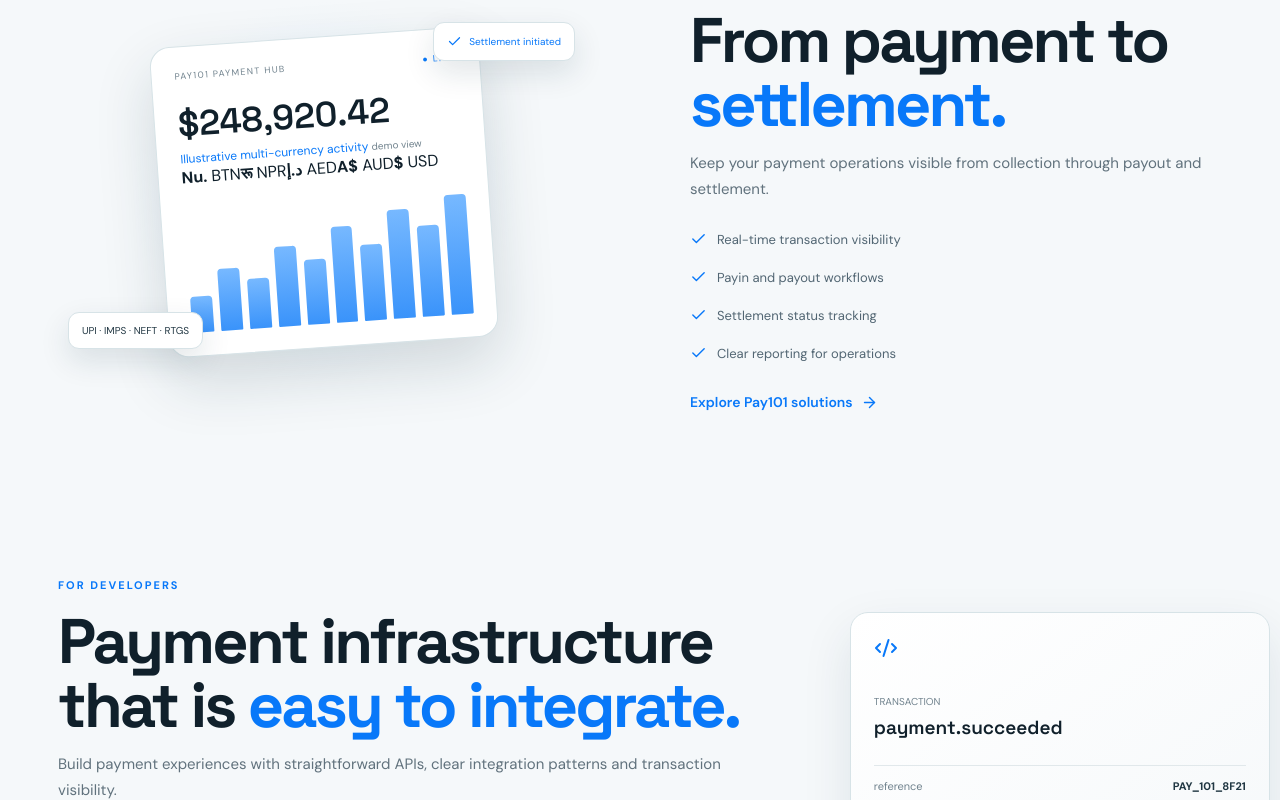
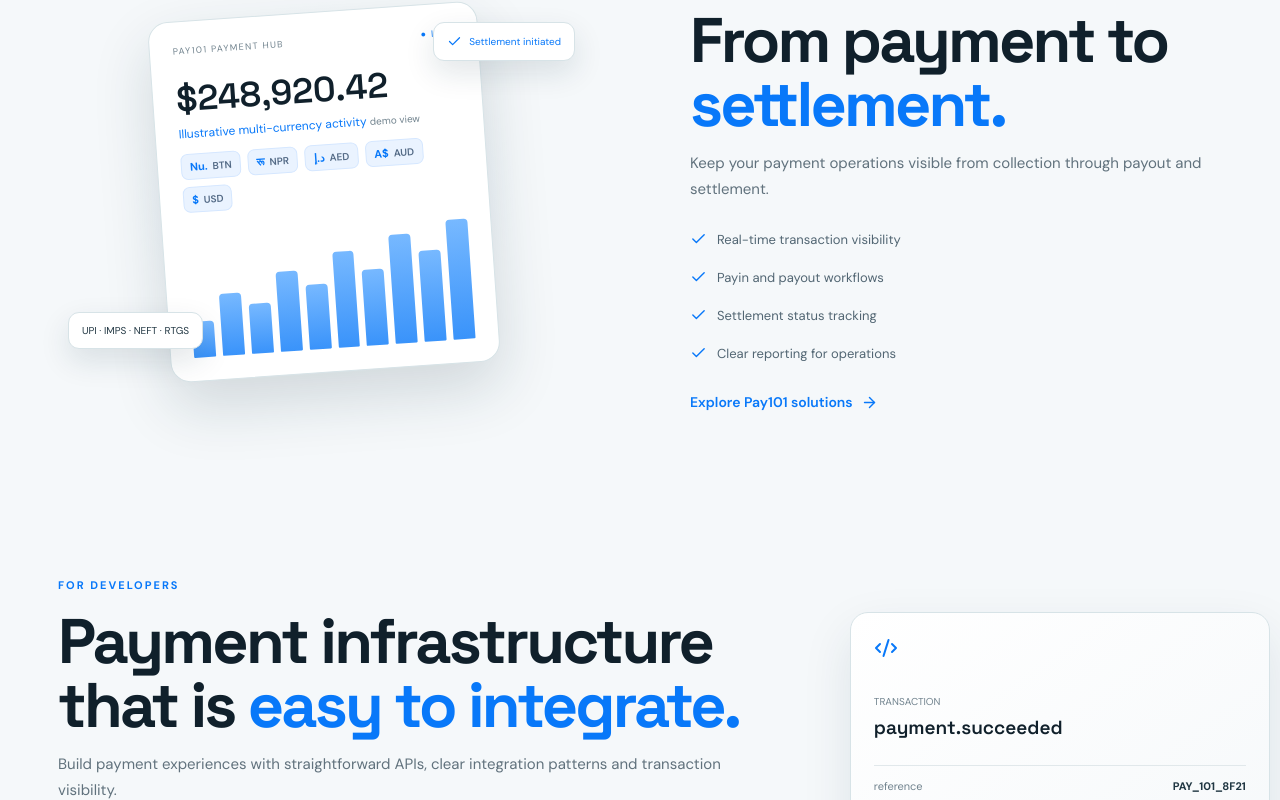
Before and after one commit to kartikmishra543/pay101-demo, a React (Vite) app: page / in a window 1280 px wide. Shown: the part 1888-2688 px from the top of the page. Built offline with nearby package versions, Linux system fonts and the light colour scheme.

Commit message:
Style multi-currency dashboard indicators

```diff
--- a/src/style.css
+++ b/src/style.css
@@ -66,3 +66,9 @@ footer{border-top:1px solid #e1e8eb;max-width:1220px;margin:auto;padding:35px 28
 .merchantFooter div{display:flex;gap:20px}.merchantFooter a{color:#526985}
 @media(max-width:900px){.merchantLayout{grid-template-columns:1fr;gap:35px;max-width:620px;padding:45px 22px 55px}.merchantIntro h1{font-size:54px}.merchantPreview{max-width:100%}.merchantBenefits{gap:12px}.loginPanel{padding:28px}}
 @media(max-width:550px){.merchantHeader{height:72px;padding:0 18px}.merchantBrand img{width:125px;max-height:40px}.merchantHeaderRight span{display:none}.merchantLayout{padding:34px 18px 40px;gap:28px}.merchantIntro h1{font-size:45px}.merchantIntro>p{font-size:14px;margin:16px 0 22px}.merchantPreview{padding:15px}.merchantBenefits{gap:12px}.merchantBenefits span{font-size:10px}.loginPanel{padding:23px 19px;border-radius:18px}.loginPanelHead h2{font-size:28px}.merchantFooter{padding:20px 18px;flex-wrap:wrap}.merchantFooter div{width:100%}}
+
+
+/* Multi-region currency display in the illustrative payment dashboard */
+.currencyChips{display:flex;flex-wrap:wrap;gap:7px;margin:12px 0 5px}
+.currencyChips span{display:inline-flex;align-items:center;gap:5px;padding:5px 8px;border-radius:7px;background:#eaf3ff;border:1px solid #d5e7ff;color:#526985;font-size:10px;font-weight:600}
+.currencyChips b{color:#0878f9;font-size:11px}
```
